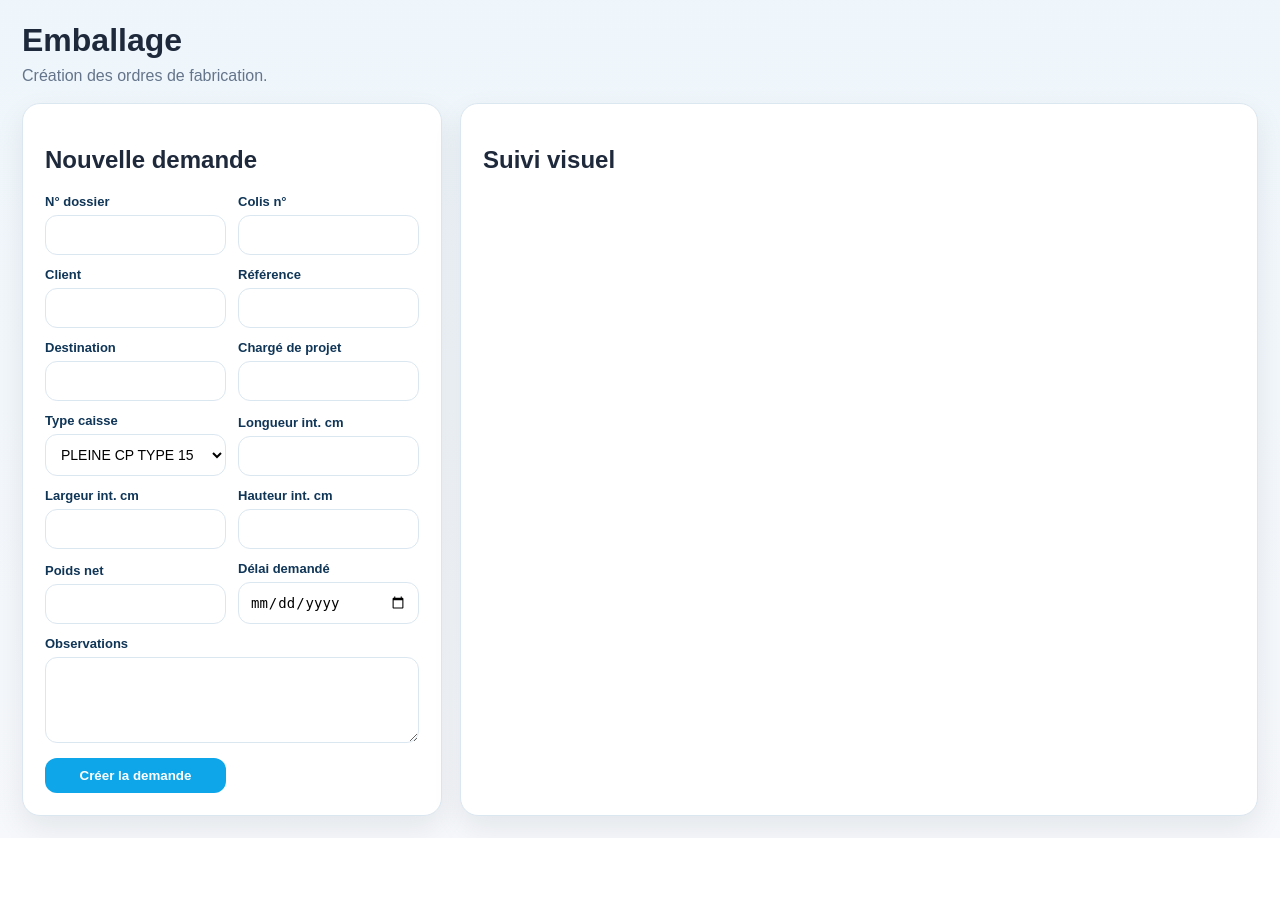
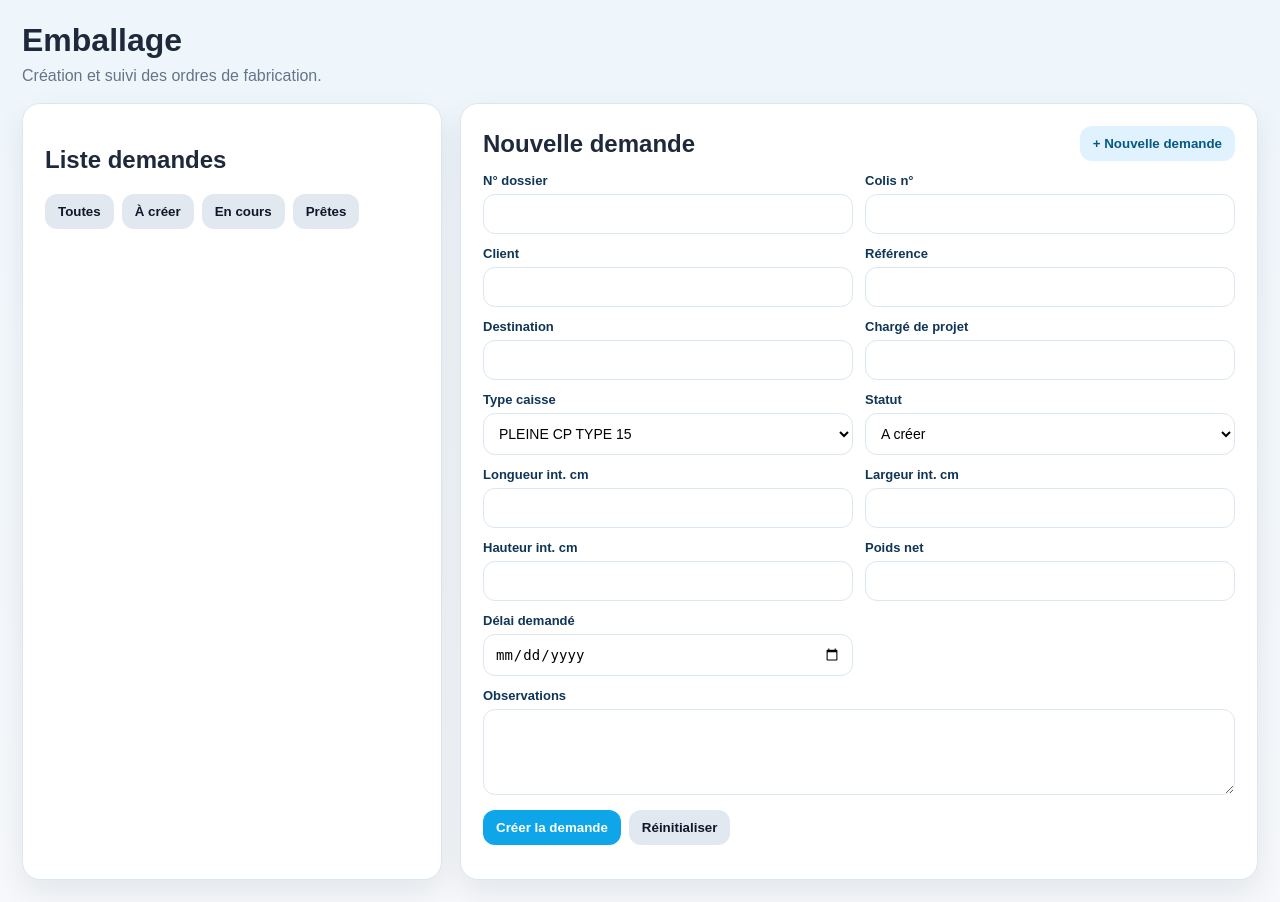
Before and after one commit to gregmora1976/ESI-CAISSERIE, a Flask app: page /emballage in a window 1280 px wide. Shown: the part 71-973 px from the top of the page. Before the commit the page ends 909 px from the top, so only its background shows below. Run offline with Flask 3, Linux system fonts and the light colour scheme; data that the repository does not hold is empty.

Commit message:
Add files via upload

```diff
--- a/templates/emballage.html
+++ b/templates/emballage.html
@@ -1,28 +1,62 @@
 {% set active='emballage' %}{% extends "base.html" %}{% block content %}
-<div class="page-title"><h1>Emballage</h1><p>Création des ordres de fabrication.</p></div>
+<div class="page-title"><h1>Emballage</h1><p>Création et suivi des ordres de fabrication.</p></div>
+
 <div class="layout two emballage-layout">
   <section class="panel">
-    <h2>Nouvelle demande</h2>
+    <h2>Liste demandes</h2>
+    <div class="filters">
+      <button onclick="loadEmballage('')">Toutes</button>
+      <button onclick="loadEmballage('A créer')">À créer</button>
+      <button onclick="loadEmballage('En cours')">En cours</button>
+      <button onclick="loadEmballage('Caisse prête')">Prêtes</button>
+    </div>
+    <div id="emballageList" class="emballage-list"></div>
+  </section>
+
+  <section class="panel">
+    <div class="panel-title-row">
+      <h2 id="emballageFormTitle">Nouvelle demande</h2>
+      <button class="secondary" type="button" onclick="newEmballage()">+ Nouvelle demande</button>
+    </div>
+
     <form id="caisseForm" class="form-grid">
+      <input type="hidden" id="emballageEditId">
+
       <label>N° dossier<input name="numero_dossier" required></label>
       <label>Colis n°<input name="numero_colis"></label>
       <label>Client<input name="client"></label>
       <label>Référence<input name="reference"></label>
       <label>Destination<input name="destination"></label>
       <label>Chargé de projet<input name="charge_projet"></label>
-      <label>Type caisse<select name="type_caisse">{% for t in types %}<option>{{t}}</option>{% endfor %}</select></label>
+
+      <label>Type caisse
+        <select name="type_caisse">
+          {% for t in types %}<option>{{t}}</option>{% endfor %}
+        </select>
+      </label>
+
+      <label>Statut
+        <select name="statut">
+          <option>A créer</option>
+          <option>En cours</option>
+          <option>Caisse prête</option>
+          <option>Annulée</option>
+        </select>
+      </label>
+
       <label>Longueur int. cm<input name="longueur" type="number" step="0.1"></label>
       <label>Largeur int. cm<input name="largeur" type="number" step="0.1"></label>
       <label>Hauteur int. cm<input name="hauteur" type="number" step="0.1"></label>
       <label>Poids net<input name="poids_net"></label>
       <label>Délai demandé<input name="delai_demande" type="date"></label>
+
       <label class="full">Observations<textarea name="observations"></textarea></label>
-      <button class="primary" type="submit">Créer la demande</button>
+
+      <div class="full filters">
+        <button class="primary" id="emballageSubmitBtn" type="submit">Créer la demande</button>
+        <button type="button" onclick="newEmballage()">Réinitialiser</button>
+      </div>
     </form>
-  </section>
-  <section class="panel">
-    <h2>Suivi visuel</h2>
-    <div class="kanban" id="kanban"></div>
   </section>
 </div>
 {% endblock %}
```
